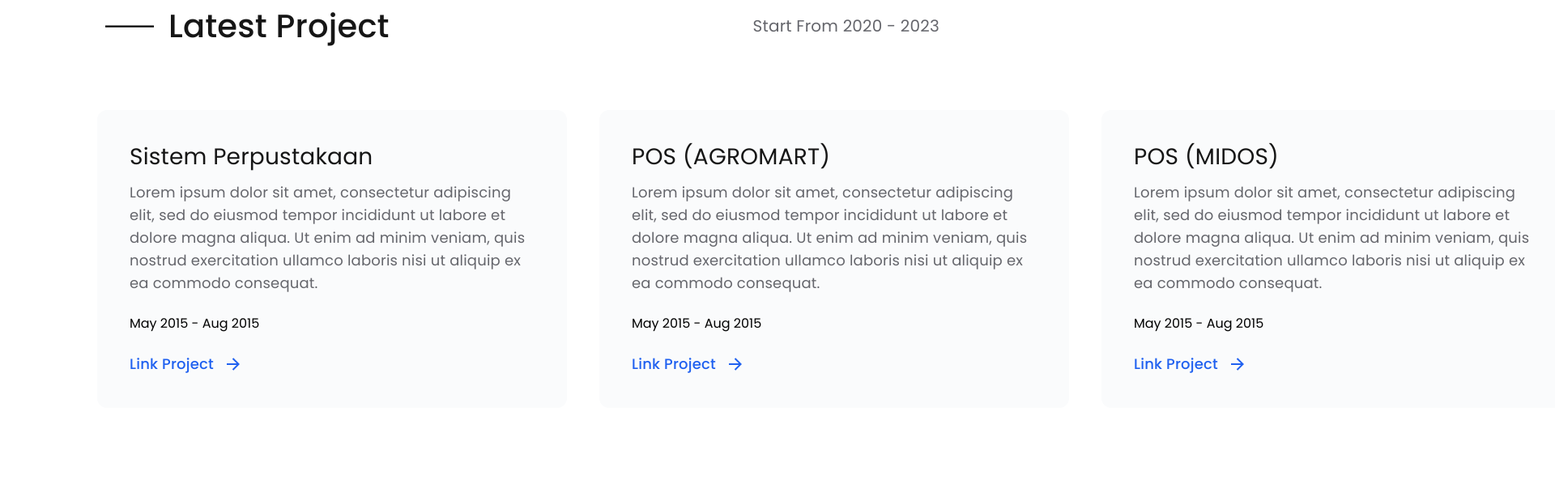
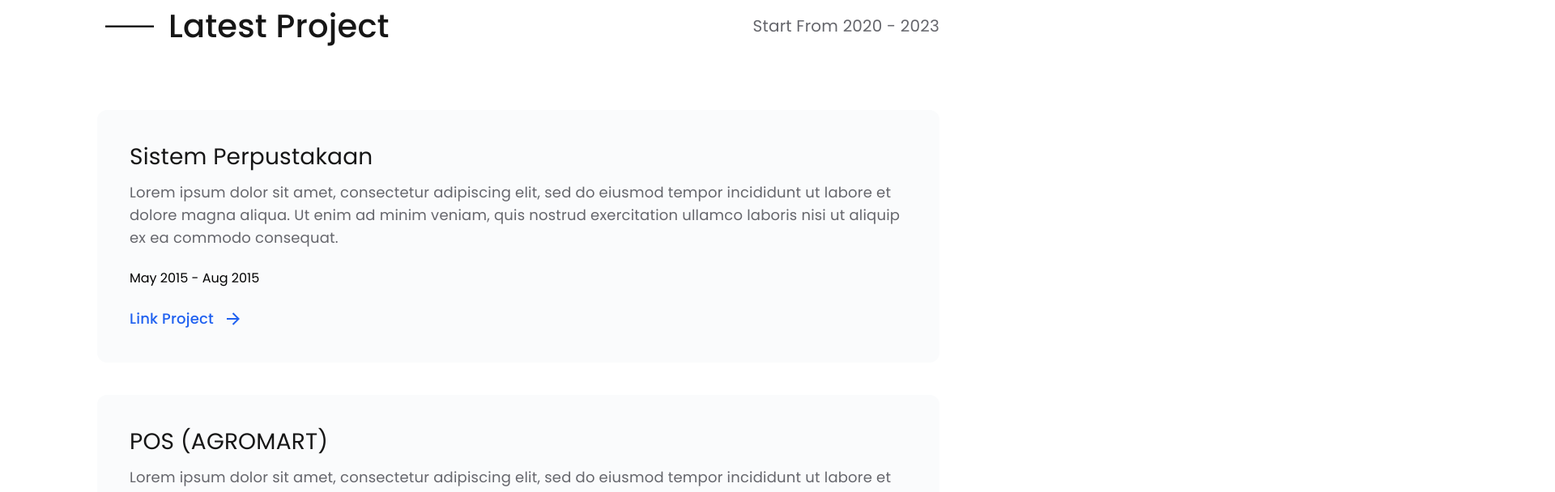
Before and after one commit to qodirtok/port-next, a Next.js app: page / in a window 1280 px wide. Shown: the part 3200-3808 px from the top of the page at 81% size, 1920 px wide, since content can reach past the window. Built offline with nearby package versions, Linux system fonts and the light colour scheme.

Commit message:
Update porto.tsx

```diff
--- a/src/app/assets/component/section/porto.tsx
+++ b/src/app/assets/component/section/porto.tsx
@@ -58,7 +58,7 @@ const Title = () => {
 
 const Content = () => {
   return (
-    <div className="flex flex-auto justify-between items-start p-0 gap-[40px]">
+    <div className="flex flex-wrap items-start gap-[40px]">
       <ListContent
         contents={[
           {
@@ -104,9 +104,9 @@ const Content = () => {
 
 const ListContent = (props) => {
   return props.contents.map((content, index) => (
-    <div
+    <article
       key={index}
-      className="box-border flex flex-row items-center p-[40px] gap-[40px] bg-[#FAFBFC] min-w-[580px] max-w-full max-h-full hover:shadow-lg rounded-[12px] hover:border-[#2061F0] hover:border-solid hover:border-[1px] "
+      className="box-border flex flex-col items-center p-[40px] gap-[40px] bg-[#FAFBFC] hover:shadow-lg rounded-[12px] hover:border-[#2061F0] hover:border-solid hover:border-[1px] w-full "
     >
       {/* content */}
       <div className="flex flex-col justify-center items-start p-0 gap-[24px]">
@@ -173,6 +173,6 @@ const ListContent = (props) => {
           </svg>
         </div>
       </div>
-    </div>
+    </article>
   ));
 };
```
